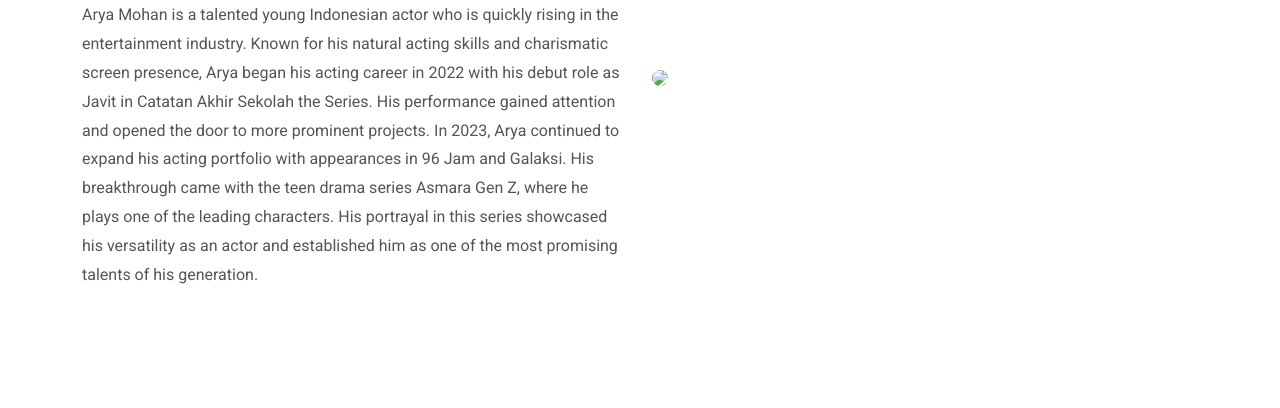
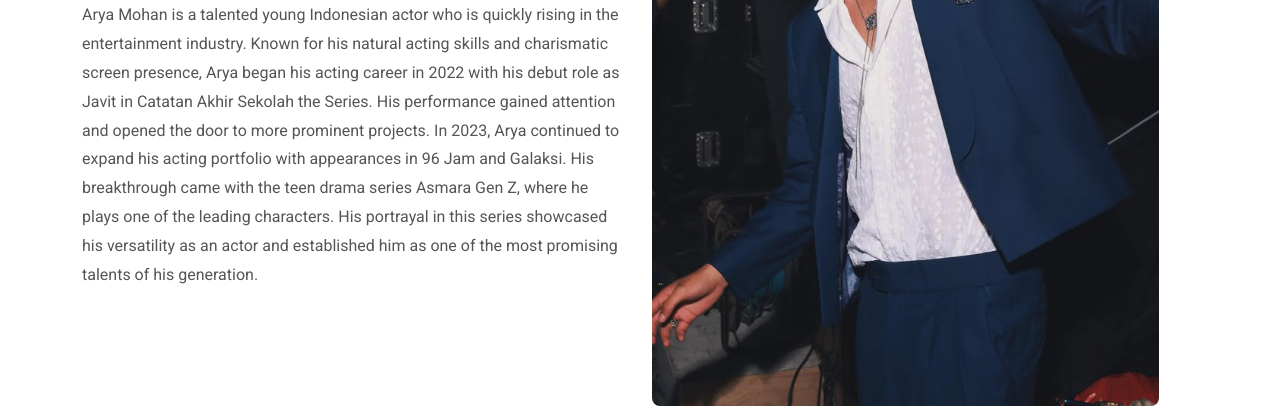
Before and after one commit to vdyaanh/MQFPortofolio, a plain HTML site: page mohan.html in a window 1280 px wide. Shown: the part 423-831 px from the top of the page. Drawn offline with nearby package versions, Linux system fonts and the light colour scheme.

Commit message:
Update mohan.html

```diff
--- a/mohan.html
+++ b/mohan.html
@@ -48,7 +48,7 @@
                 <p>Arya Mohan is a talented young Indonesian actor who is quickly rising in the entertainment industry. Known for his natural acting skills and charismatic screen presence, Arya began his acting career in 2022 with his debut role as Javit in Catatan Akhir Sekolah the Series. His performance gained attention and opened the door to more prominent projects. In 2023, Arya continued to expand his acting portfolio with appearances in 96 Jam and Galaksi. His breakthrough came with the teen drama series Asmara Gen Z, where he plays one of the leading characters. His portrayal in this series showcased his versatility as an actor and established him as one of the most promising talents of his generation.</p>
             </div>
             <div class="col-md-6 order-1 order-md-2">
-                <img src="images/mohan.png" class="img-fluid rounded-3">
+                <img src="mohan.png" class="img-fluid rounded-3">
             </div>
         </div>
     </div>
@@ -168,4 +168,5 @@
 
     <script src="https://cdn.jsdelivr.net/npm/bootstrap@5.3.2/dist/js/bootstrap.bundle.min.js"></script>
 </body>
+
 </html>
```
